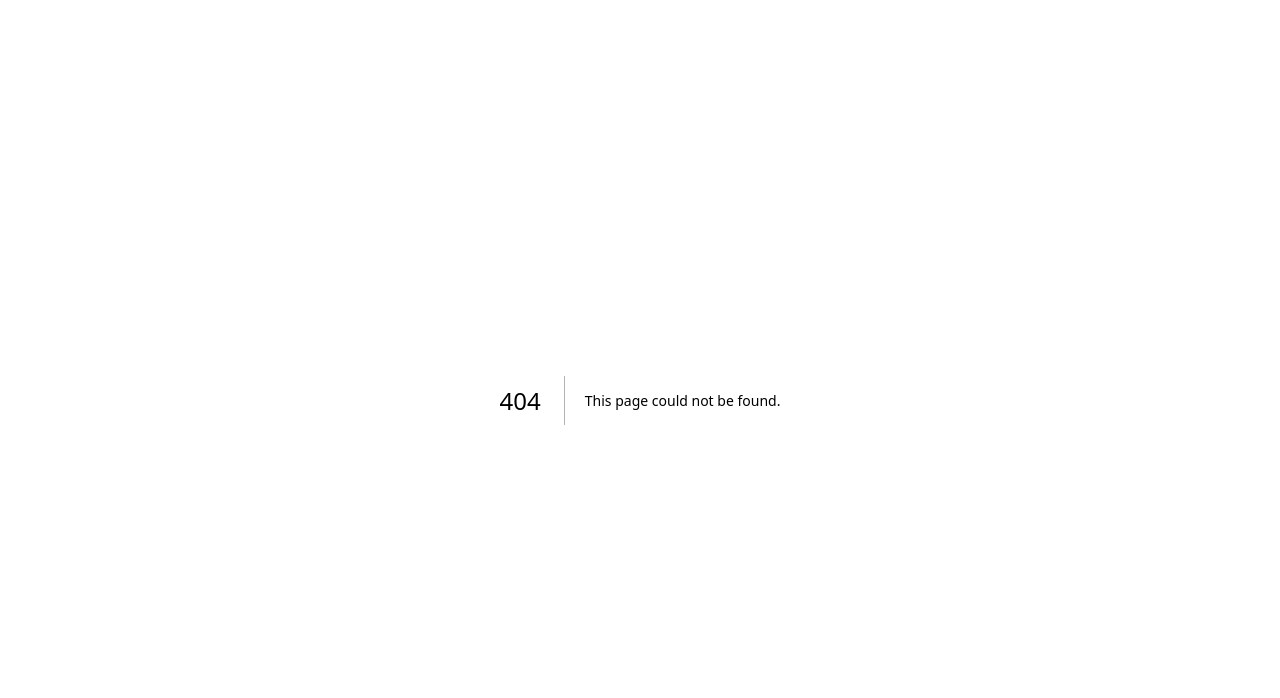
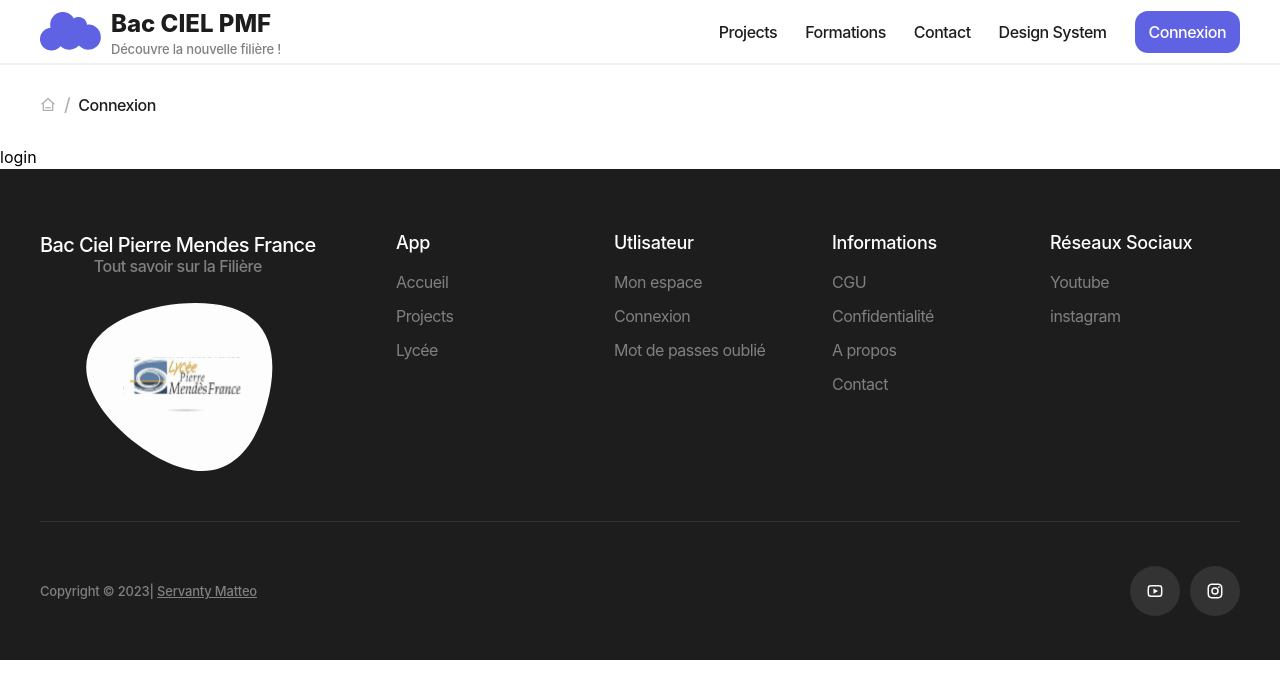
Before and after one commit to servantymatteo/baccielpmf, a Next.js app: page /connexion in a window 1280 px wide. Before the commit this address had no page. Shown: the top 698 px of the page. Built offline with nearby package versions, Linux system fonts and the light colour scheme.

Commit message:
route + création des pages de connexion (connexion, register (voué a disparaitre) mot de passe perd)

```diff
--- /dev/null
+++ b/src/pages/connexion/index.tsx
@@ -0,0 +1,11 @@
+import { Seo } from "@/ui/components/SEO/seo";
+import { Layout } from "@/ui/components/layout/layout";
+
+export default function DesignSystem() {
+  return (
+    <>
+      <Seo title="connexion" description="DESCRIPTION" />
+      <Layout>login</Layout>
+    </>
+  );
+}
--- /dev/null
+++ b/src/pages/connexion/inscription.tsx
@@ -0,0 +1,11 @@
+import { Seo } from "@/ui/components/SEO/seo";
+import { Layout } from "@/ui/components/layout/layout";
+
+export default function DesignSystem() {
+  return (
+    <>
+      <Seo title="Inscription" description="DESCRIPTION" />
+      <Layout>Inscription</Layout>
+    </>
+  );
+}
--- /dev/null
+++ b/src/pages/connexion/mot-de-passe-perdu.tsx
@@ -0,0 +1,11 @@
+import { Seo } from "@/ui/components/SEO/seo";
+import { Layout } from "@/ui/components/layout/layout";
+
+export default function DesignSystem() {
+  return (
+    <>
+      <Seo title="Mot de passe oublié" description="DESCRIPTION" />
+      <Layout>Mot de passe oublié</Layout>
+    </>
+  );
+}
--- a/src/pages/index.tsx
+++ b/src/pages/index.tsx
@@ -9,7 +9,7 @@
         title="BAC CIEL PIERRE MENDES FRANCE"
         description="Découvrez l'excellence éducative au lycée BAC CIEL PIERRE MENDES FRANCE. Notre filière offre une formation complète, un entraînement intensif et l'accès à des ressources innovantes. Parcourez virtuellement notre campus pour une immersion totale. Choisissez l'avenir avec BAC CIEL : l'éducation redéfinie, l'excellence assurée."
       />
-      <Layout>
+      <Layout isdisplayBreadcrumbs={false}>
         <LandigPageContainer />
       </Layout>
     </>
--- /dev/null
+++ b/src/ui/components/breadcrumbs/breadcrumbs.tsx
@@ -0,0 +1,49 @@
+import { Typography } from "@/ui/design-system/typography/typography";
+import clsx from "clsx";
+import { useRouter } from "next/router";
+import { RiHome3Line } from "react-icons/ri";
+import { v4 as uuidv4 } from "uuid";
+import { Container } from "../container/container";
+import Link from "next/link";
+
+export const Breadcrumbs = () => {
+  const routeur = useRouter();
+  const asPath = routeur.asPath;
+  const segments = asPath.split("/");
+  const lastSegments = segments[segments.length - 1];
+  segments[0] = "accueil";
+  console.log("routeur", lastSegments);
+
+  const view = segments.map((path, index) => (
+    <div key={uuidv4()} className="">
+      <Link
+        href={index > 0 ? `/${segments.slice(1, index + 1).join("/")}` : `/`}
+      >
+        <Typography
+          variant="caption3"
+          component="span"
+          className={clsx(
+            path !== lastSegments ? "text-gray-600" : "text-gray",
+            "capitalize hover:text-gray animate"
+          )}
+        >
+          {path !== "accueil" ? (
+            path.replace(/-/g, " ")
+          ) : (
+            <RiHome3Line className="inline -mt-1" />
+          )}
+        </Typography>
+        {path !== lastSegments && (
+          <Typography
+            variant="caption2"
+            component="span"
+            className="ml-2 text-gray-600"
+          >
+            /
+          </Typography>
+        )}
+      </Link>
+    </div>
+  ));
+  return <Container className="flex items-center gap-2 py-7">{view}</Container>;
+};
--- a/src/ui/components/layout/layout.tsx
+++ b/src/ui/components/layout/layout.tsx
@@ -1,13 +1,16 @@
+import { Breadcrumbs } from "../breadcrumbs/breadcrumbs";
 import { Footer } from "../navigation/footer";
 import { Navigation } from "../navigation/navigation";
 
 interface Props {
   children: React.ReactNode;
+  isdisplayBreadcrumbs?: boolean;
 }
-export const Layout = ({ children }: Props) => {
+export const Layout = ({ children, isdisplayBreadcrumbs = true }: Props) => {
   return (
     <>
       <Navigation />
+      {isdisplayBreadcrumbs && <Breadcrumbs />}
       {children}
       <Footer />
     </>
--- a/src/ui/components/navigation/app-links.tsx
+++ b/src/ui/components/navigation/app-links.tsx
@@ -27,12 +27,12 @@
   },
   {
     label: "Connexion",
-    baseUrl: "/#",
+    baseUrl: "/connexion/",
     type: "internal",
   },
   {
     label: "Mot de passes oublié",
-    baseUrl: "/#",
+    baseUrl: "/connexion/mot-de-passe-perdu",
     type: "internal",
   },
 ];
--- a/src/ui/components/navigation/navigation.tsx
+++ b/src/ui/components/navigation/navigation.tsx
@@ -36,7 +36,9 @@
             <ActiveLink href="/design-system">Design System</ActiveLink>
           </Typography>
           <div className="flex items-center gap-2">
-            <Button size="small">Connexion</Button>
+            <Button size="small" baseUrl="/connexion/">
+              Connexion
+            </Button>
           </div>
         </div>
       </Container>
--- a/src/ui/modules/landing-page/components/featured/featured.view.tsx
+++ b/src/ui/modules/landing-page/components/featured/featured.view.tsx
@@ -20,20 +20,20 @@
     description: "Tout savoir sur la formation",
   },
   {
-    imagePath: "/asset/svg/Contact.svg",
+    imagePath: "/asset/svg/contact.svg",
     imagteAlt: "Illustration",
     title: "Contact",
     description: "Contact entre les proffesseurs et les élèves est simplifié",
   },
   {
-    imagePath: "/asset/svg/Poursuite.svg",
+    imagePath: "/asset/svg/poursuite.svg",
     imagteAlt:
       "Illustration d'une personne faisant des recherches sur un ordinateur",
     title: "Poursuite",
     description: "Les possibilités de poursuites d'études",
   },
   {
-    imagePath: "/asset/svg/Ressources.svg",
+    imagePath: "/asset/svg/ressources.svg",
     imagteAlt: "Illustration",
     title: "Ressources",
     description: "Les ressources sont facilements accéssible",
--- a/src/ui/modules/landing-page/components/visite-virtu-cta/visite-virtu-cta.view.tsx
+++ b/src/ui/modules/landing-page/components/visite-virtu-cta/visite-virtu-cta.view.tsx
@@ -1,9 +1,43 @@
 import { Container } from "@/ui/components/container/container";
+import { Typography } from "@/ui/design-system/typography/typography";
+import Image from "next/image";
+import { RiPlayCircleLine } from "react-icons/ri";
 
 export const VisitVirtuelleCtaView = () => {
   return (
     <div className="bg-gray-500">
-      <Container className="py-24 text-center">TT</Container>
+      <Container className="py-24 text-center">
+        <Typography variant="h2" component="h2" className="mb-2.5">
+          Tu veux en voir plus ?
+        </Typography>
+        <Typography variant="lead" component="h3" className="mb-16">
+          Voici une visite virtuelle du lycée
+        </Typography>
+        <a
+          href="https://view.genial.ly/6098c032f0d8820d3eee0886"
+          target="_blank"
+        >
+          <div className="relative bg-gray-400 rounded h-[626px]">
+            <div className="flex flex-col relative h-full items-center justify-center bg-gray z-10 opacity-0 gap-2 hover:opacity-95 rounded animate text-white">
+              <RiPlayCircleLine size={42} />
+              <Typography
+                variant="caption2"
+                theme="white"
+                className="uppercase"
+                weight="medium"
+              >
+                Cliquez ici pour acceder a la visite virtuelle
+              </Typography>
+            </div>
+            <Image
+              fill
+              src="/asset/image/visite.jpg"
+              alt="Image indiquant une visite virtuelle du lycée Pierre Mendes France Vitrolles en cliquant dessus"
+              className="object-cover object-center rounded"
+            />
+          </div>
+        </a>
+      </Container>
     </div>
   );
 };
--- a/src/ui/modules/landing-page/landing-page.view.tsx
+++ b/src/ui/modules/landing-page/landing-page.view.tsx
@@ -7,7 +7,7 @@
     <>
       <HeroTopView />
       <FeaturedView />
-      {/* <VisitVirtuelleCtaView /> */}
+      <VisitVirtuelleCtaView />
     </>
   );
 };
```
Also changed, not shown: public/asset/image/visite.jpg (added).
